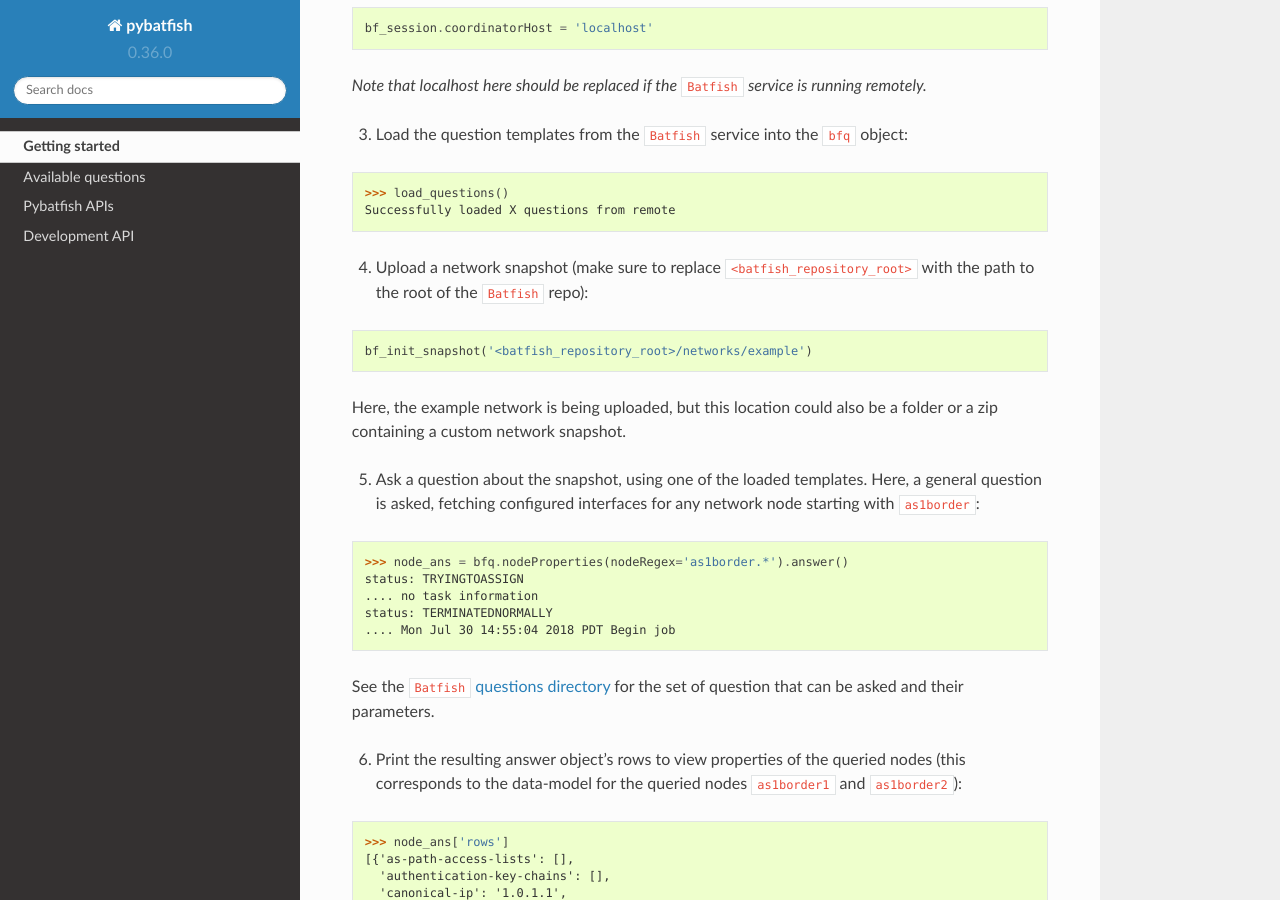
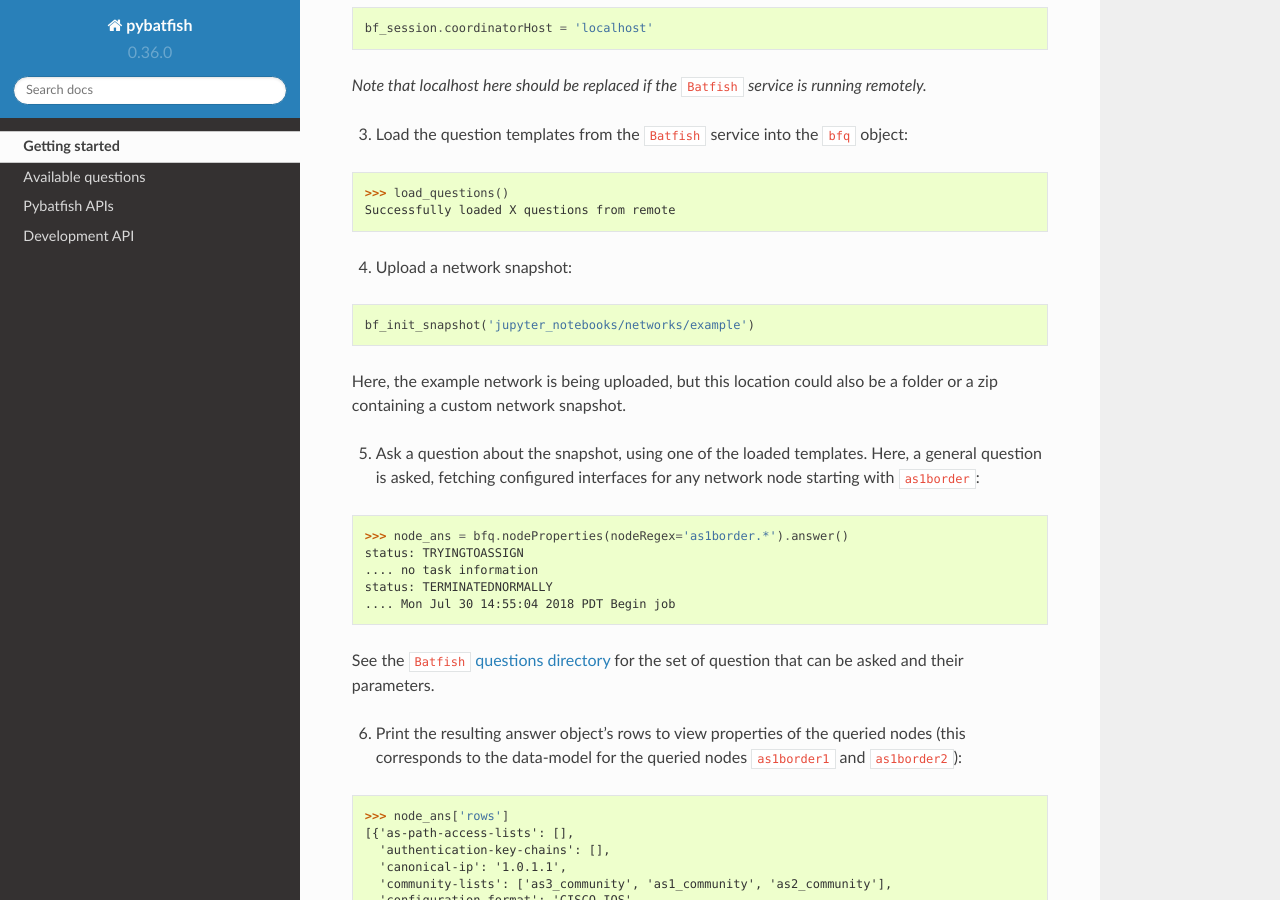
Before and after one commit to batfish/pybatfish, a Sphinx documentation site: the page built from docs/source/quickstart.rst, in a window 1280 px wide and 900 px high, scrolled down 595 px. Built offline with Sphinx 7.4.7 and the Read the Docs theme 2.0.0, drawn with Linux system fonts in a browser that asks for light colours.

Commit message:
remove reliance on Batfish example network

```diff
--- a/docs/source/quickstart.rst
+++ b/docs/source/quickstart.rst
@@ -29,11 +29,11 @@
     >>> load_questions()
     Successfully loaded X questions from remote
 
-4. Upload a network snapshot (make sure to replace ``<batfish_repository_root>`` with the path to the root of the ``Batfish`` repo):
+4. Upload a network snapshot:
 
 .. code-block:: python
 
-    bf_init_snapshot('<batfish_repository_root>/networks/example')
+    bf_init_snapshot('jupyter_notebooks/networks/example')
 
 Here, the example network is being uploaded, but this location could also be a folder or a zip containing a custom network snapshot.
 
```
Also changed, not shown: README.dev.md (+0 -2 lines), 3 other files.
